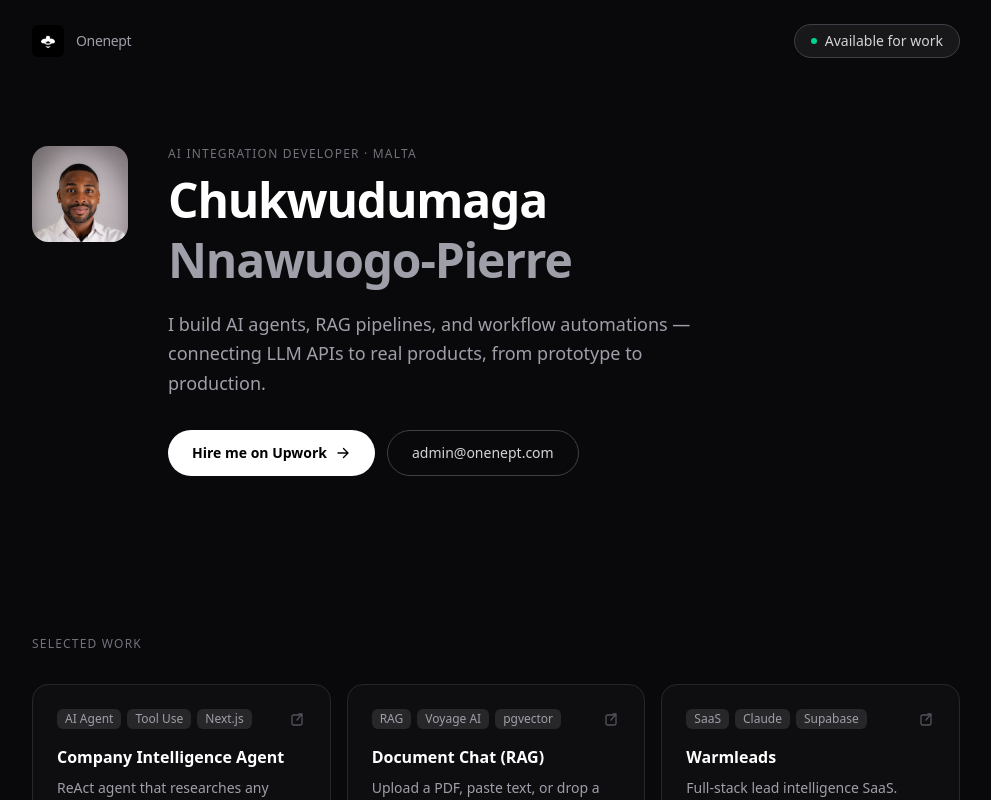
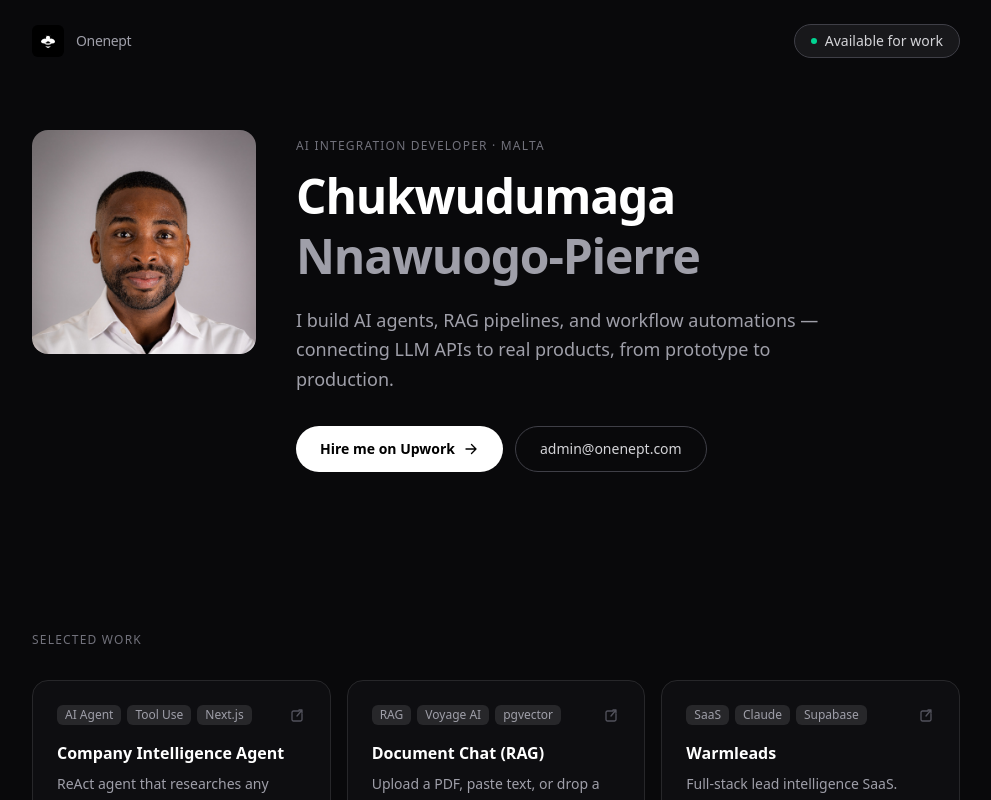
Before and after one commit to cnpierrepapi/onenept-site, a Next.js app: page / in a window 1280 px wide. Shown: the top 800 px of the page, without its empty margins (144-1135 px from the left). Built offline with nearby package versions, Linux system fonts and the light colour scheme.

Commit message:
feat: larger founder photo, Next.js Image, keyword-first title, JSON-LD schema, canonical

```diff
--- a/src/app/layout.tsx
+++ b/src/app/layout.tsx
@@ -2,22 +2,56 @@
 import "./globals.css";
 
 export const metadata: Metadata = {
-  title: "Chukwudumaga Nnawuogo-Pierre — AI Integration Developer",
+  title: "AI Integration Developer — Chukwudumaga Nnawuogo-Pierre",
   description:
-    "I build AI agents, RAG pipelines, and workflow automations — connecting LLM APIs to real products, from prototype to production.",
+    "I build AI agents, RAG pipelines, and workflow automations — connecting LLM APIs to real products, from prototype to production. Available for hire on Upwork.",
+  metadataBase: new URL("https://onenept.com"),
+  alternates: {
+    canonical: "/",
+  },
   openGraph: {
-    title: "Chukwudumaga Nnawuogo-Pierre — AI Integration Developer",
+    title: "AI Integration Developer — Chukwudumaga Nnawuogo-Pierre",
     description:
       "I build AI agents, RAG pipelines, and workflow automations — connecting LLM APIs to real products, from prototype to production.",
     url: "https://onenept.com",
     siteName: "Onenept Studios",
-    type: "website",
+    type: "profile",
   },
   twitter: {
     card: "summary_large_image",
-    title: "Chukwudumaga Nnawuogo-Pierre — AI Integration Developer",
+    title: "AI Integration Developer — Chukwudumaga Nnawuogo-Pierre",
     description:
       "AI agents, RAG pipelines, and workflow automations — from prototype to production.",
+  },
+};
+
+const jsonLd = {
+  "@context": "https://schema.org",
+  "@type": "Person",
+  name: "Chukwudumaga Nnawuogo-Pierre",
+  jobTitle: "AI Integration Developer",
+  description:
+    "I build AI agents, RAG pipelines, and workflow automations — connecting LLM APIs to real products, from prototype to production.",
+  url: "https://onenept.com",
+  email: "admin@onenept.com",
+  sameAs: [
+    "https://www.linkedin.com/in/cenpierrepapi/",
+    "https://github.com/cnpierrepapi",
+  ],
+  knowsAbout: [
+    "Artificial Intelligence",
+    "Large Language Models",
+    "AI Agents",
+    "Retrieval Augmented Generation",
+    "Next.js",
+    "TypeScript",
+    "Supabase",
+    "Solana",
+  ],
+  worksFor: {
+    "@type": "Organization",
+    name: "Onenept Studios Inc.",
+    url: "https://onenept.com",
   },
 };
 
@@ -28,6 +62,12 @@
 }>) {
   return (
     <html lang="en" className="h-full antialiased">
+      <head>
+        <script
+          type="application/ld+json"
+          dangerouslySetInnerHTML={{ __html: JSON.stringify(jsonLd) }}
+        />
+      </head>
       <body className="min-h-full flex flex-col">{children}</body>
     </html>
   );
--- a/src/app/page.tsx
+++ b/src/app/page.tsx
@@ -1,3 +1,5 @@
+import Image from 'next/image'
+
 const STACK = [
   'Claude API', 'AI Agents & Tool Use', 'RAG / pgvector',
   'Next.js', 'TypeScript', 'Supabase', 'Solana / Web3', 'Stripe',
@@ -53,7 +55,7 @@
       {/* Nav */}
       <nav className="flex items-center justify-between px-6 sm:px-12 py-6 max-w-5xl mx-auto w-full">
         <div className="flex items-center gap-3">
-          <img src="/logo.jpg" alt="Onenept" className="w-8 h-8 rounded-md" />
+          <Image src="/logo.jpg" alt="Onenept Studios" width={32} height={32} className="rounded-md" />
           <span className="text-sm font-medium text-zinc-400 tracking-tight">Onenept</span>
         </div>
         <a
@@ -68,15 +70,20 @@
       </nav>
 
       {/* Hero */}
-      <main className="px-6 sm:px-12 pt-16 pb-24 max-w-5xl mx-auto w-full">
+      <main className="px-6 sm:px-12 pt-12 pb-24 max-w-5xl mx-auto w-full">
         <div className="flex flex-col sm:flex-row items-start gap-10">
-          <img
-            src="/founder.jpg"
-            alt="Chukwudumaga Nnawuogo-Pierre"
-            className="w-24 h-24 rounded-2xl object-cover object-top shrink-0"
-          />
-          <div>
-            <p className="text-xs font-medium text-zinc-500 uppercase tracking-widest mb-2">
+          <div className="shrink-0">
+            <Image
+              src="/founder.jpg"
+              alt="Chukwudumaga Nnawuogo-Pierre — AI Integration Developer"
+              width={220}
+              height={220}
+              priority
+              className="rounded-2xl object-cover object-top w-44 h-44 sm:w-56 sm:h-56"
+            />
+          </div>
+          <div className="pt-2">
+            <p className="text-xs font-medium text-zinc-500 uppercase tracking-widest mb-3">
               AI Integration Developer · Malta
             </p>
             <h1 className="text-3xl sm:text-5xl font-bold tracking-tight leading-tight">
```
